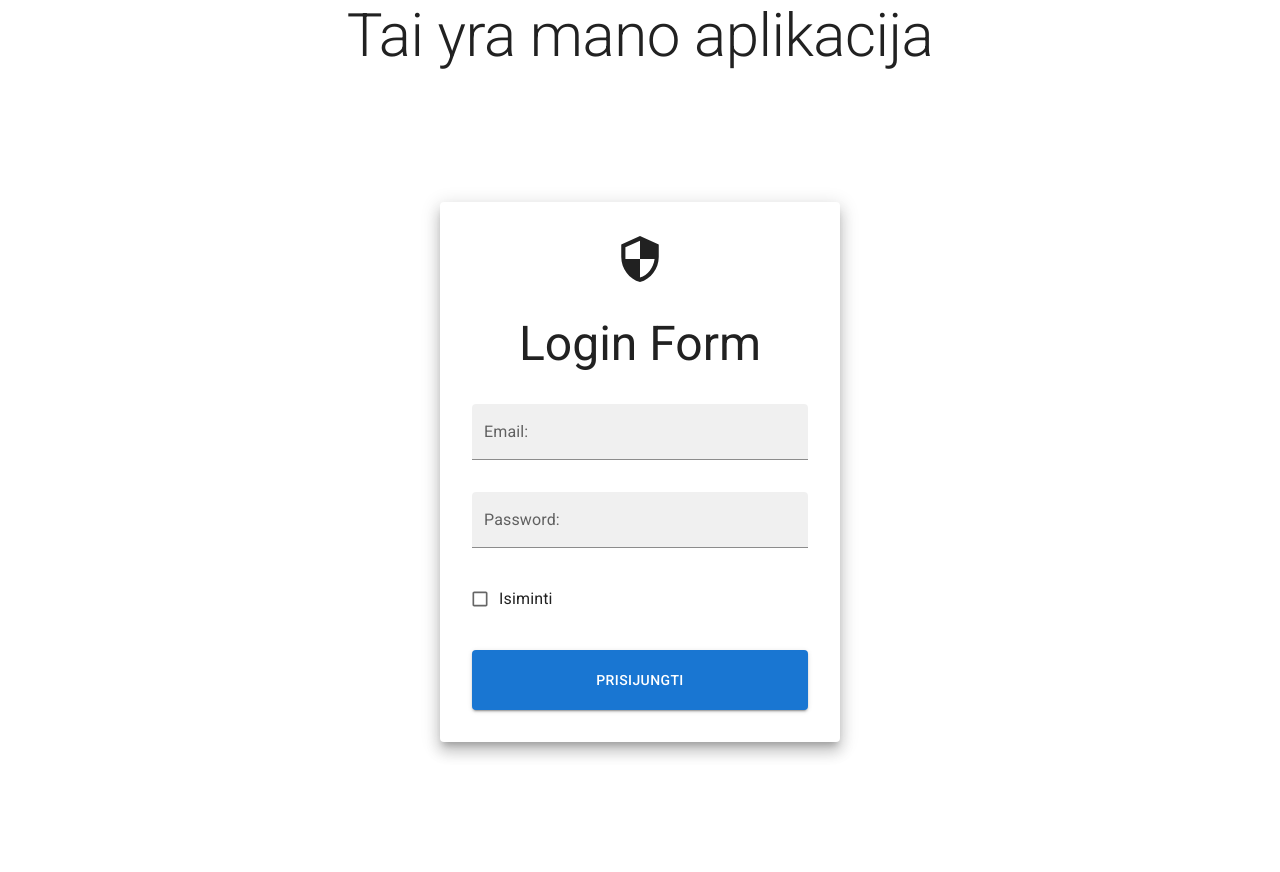
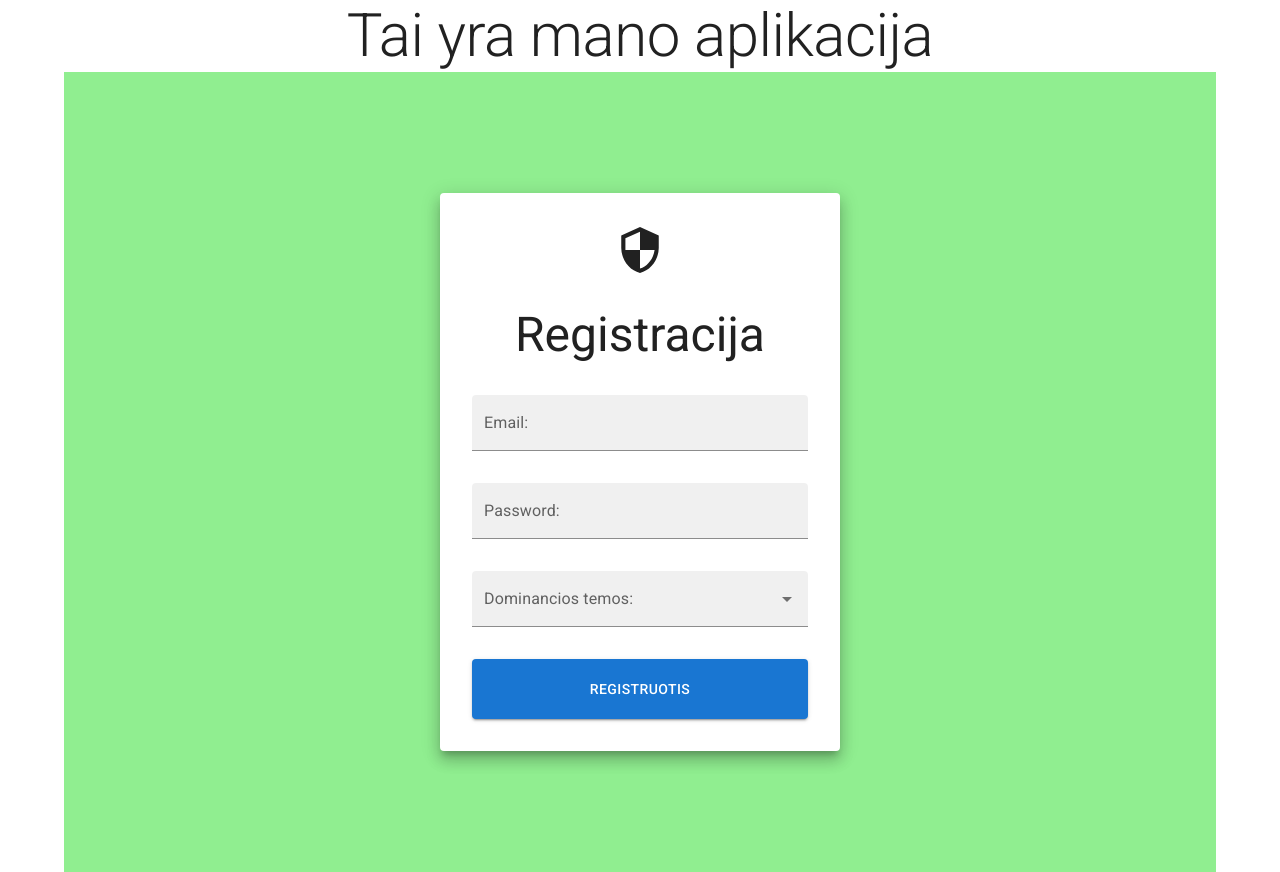
Before and after one commit to ErnestasRa/React---MUI-Login-form, a React (Create React App) app: page / in a window 1280 px wide. Built offline with nearby package versions, Linux system fonts and the light colour scheme.

Commit message:
feat: React MUI Autocomplete controlled field

```diff
--- a/src/app.tsx
+++ b/src/app.tsx
@@ -3,12 +3,12 @@ import {
   Typography,
   Container,
 } from '@mui/material';
-import LoginForm from './components/login-form';
+import RegisterForm from './components/register-page';
 
 const App: React.FC = () => (
   <Container>
     <Typography variant="h2" component="h1" align="center">Tai yra mano aplikacija</Typography>
-    <LoginForm />
+    <RegisterForm />
   </Container>
 );
 
--- a/src/components/login-form.tsx
+++ b/src/components/login-form-page.tsx
@@ -35,6 +35,7 @@ const LoginForm = () => {
             height: '100vh',
             display: 'grid',
             placeItems: 'center',
+            backgroundColor: 'lightgreen',
            }}
       >
         <Paper
--- /dev/null
+++ b/src/components/register-page.tsx
@@ -0,0 +1,110 @@
+import {
+    Box,
+    Button,
+    Paper,
+    TextField,
+    Typography,
+    Autocomplete,
+} from '@mui/material';
+import React from 'react';
+import SecurityIcon from '@mui/icons-material/Security';
+
+type Topic = {
+  id: string,
+  title: string,
+};
+
+const topics: Topic[] = [
+  { id: '1', title: 'HTML' },
+  { id: '2', title: 'HTML' },
+  { id: '3', title: 'JS' },
+  { id: '4', title: 'DOM' },
+  { id: '5', title: 'Typescript' },
+  { id: '6', title: 'Webpack' },
+  { id: '7', title: 'Git' },
+  { id: '8', title: 'React' },
+  { id: '9', title: 'Node' },
+  { id: '10', title: 'Express' },
+  { id: '11', title: 'SQL' },
+  { id: '12', title: 'MongoDB' },
+];
+
+const RegisterForm = () => {
+    const [username, setUsername] = React.useState('');
+    const [password, setPassword] = React.useState('');
+    const [selectedTopics, setSelectedTopics] = React.useState<Topic[]>([]);
+
+    const handleSubmit = (e:React.FormEvent<HTMLFormElement>) => {
+        e.preventDefault();
+        console.log('Siunciami duomenys');
+        console.log({
+            username,
+            password,
+        });
+    };
+
+    return (
+      <Box sx={{
+            height: '100vh',
+            display: 'grid',
+            placeItems: 'center',
+            backgroundColor: 'lightgreen',
+           }}
+      >
+        <Paper
+          component="form"
+          sx={{
+            display: 'flex',
+            flexDirection: 'column',
+            gap: 4,
+            width: 400,
+            p: 4,
+            }}
+          elevation={10}
+          onSubmit={handleSubmit}
+        >
+          <SecurityIcon sx={{ fontSize: 50, alignSelf: 'center' }} />
+          <Typography component="h1" variant="h3" align="center">Registracija</Typography>
+          <TextField
+            type="email"
+            variant="filled"
+            value={username}
+            onChange={((e) => setUsername(e.target.value))}
+            label="Email: "
+          />
+          <TextField
+            type="password"
+            variant="filled"
+            value={password}
+            onChange={((e) => setPassword(e.target.value))}
+            label="Password: "
+          />
+          <Autocomplete
+            options={topics}
+            multiple
+            getOptionLabel={({ title }) => title}
+            value={selectedTopics}
+            onChange={(_, newSelectedTopics) => setSelectedTopics(newSelectedTopics)}
+            renderInput={(inputProps) => (
+              <TextField
+                label="Dominancios temos: "
+                variant="filled"
+                {...inputProps}
+              />
+            )}
+
+          />
+
+          <Button
+            type="submit"
+            variant="contained"
+            sx={{ height: 60 }}
+          >
+            Registruotis
+
+          </Button>
+        </Paper>
+      </Box>
+  );
+};
+export default RegisterForm;
```
